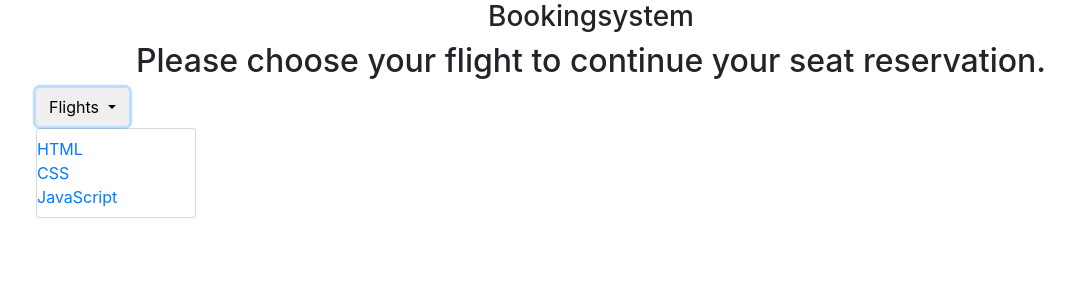
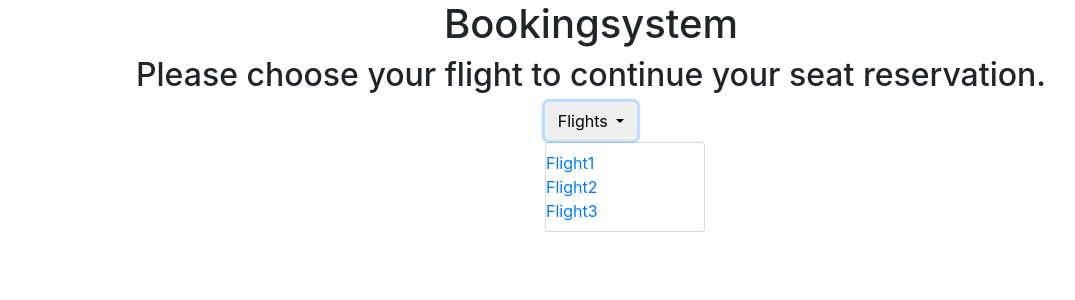
Before and after one commit to maiteboehm/snakes_on_a_plane, a Flask app: page /bookingsystem in a window 1280 px wide, after a click on "Flights". Shown: the part 56-356 px from the top of the page, without its empty margins (49-1124 px from the left). Run offline with Flask 2, Linux system fonts and the light colour scheme; a user stored in the database is signed in; some libraries are stand-ins or nearby versions.

Commit message:
Updating bookingsystem.html let user chose witch flight they want

```diff
--- a/project/website/templates/bookingsystem.html
+++ b/project/website/templates/bookingsystem.html
@@ -1,15 +1,15 @@
 {% extends "base.html" %} {% block title %}Bookingsystem{% endblock %}
 {% block content%}
 <form method="POST">
-  <h3 align="center">Bookingsystem</h3>
+  <h1 align="center">Bookingsystem</h1>
    <h2 align="center">Please choose your flight to continue your seat reservation. </h2>
-  <div class="dropdown">
+  <div class="dropdown" align="center">
     <button class="btn btn-default dropdown-toggle" type="button" id="menu1" data-toggle="dropdown">Flights
     <span class="caret"></span></button>
     <ul class="dropdown-menu" role="menu" aria-labelledby="menu1">
-      <li role="presentation"><a role="menuitem" tabindex="-1" href="#">HTML</a></li>
-      <li role="presentation"><a role="menuitem" tabindex="-1" href="#">CSS</a></li>
-      <li role="presentation"><a role="menuitem" tabindex="-1" href="#">JavaScript</a></li>
+      <li role="presentation"><a role="menuitem" tabindex="-1" href="#">Flight1</a></li>
+      <li role="presentation"><a role="menuitem" tabindex="-1" href="#">Flight2</a></li>
+      <li role="presentation"><a role="menuitem" tabindex="-1" href="#">Flight3</a></li>
     </ul>
   </div>
 {% endblock %}
```
